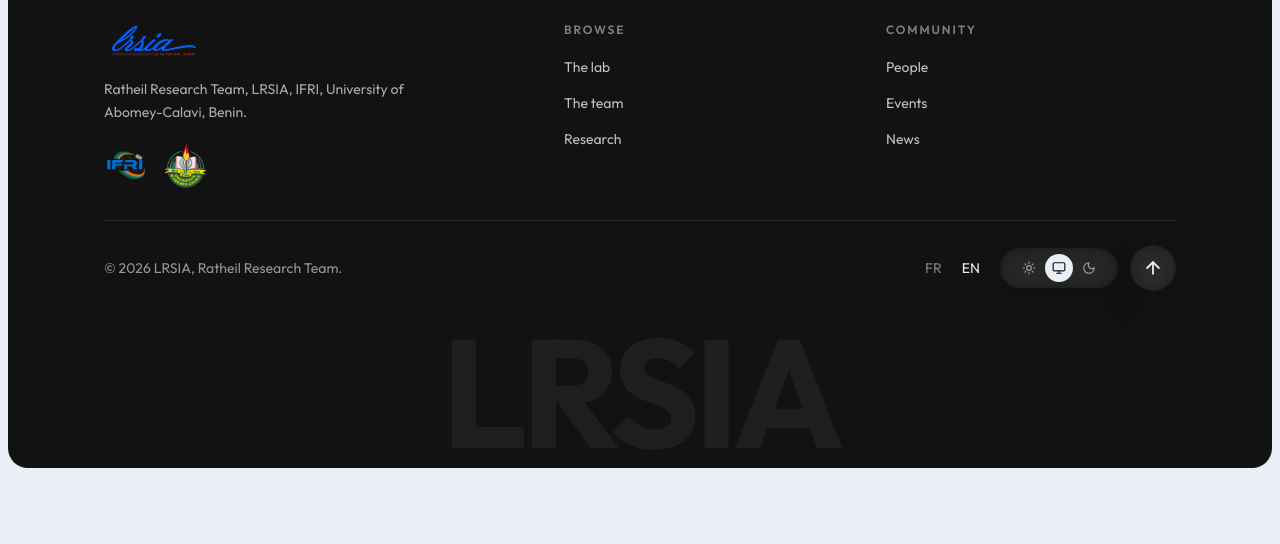
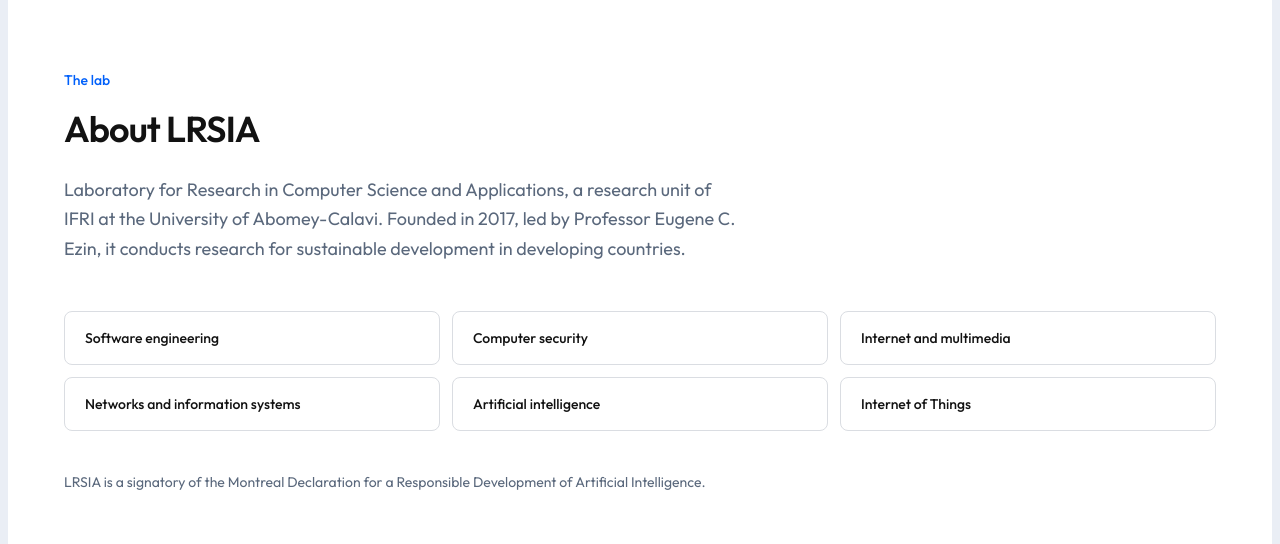
Before and after one commit to uac-rrteam/uac-rrteam.github.io, a React (Vite) app: page /en in a window 1280 px wide. Shown: the part 826-1370 px from the top of the page. Before the commit the page ends 1302 px from the top, so only its background shows below. Built offline with nearby package versions, Linux system fonts and the light colour scheme.

Commit message:
Amorce la landing : premiere section de contenu Le laboratoire sous le hero

```diff
--- a/src/pages/Home.tsx
+++ b/src/pages/Home.tsx
@@ -1,16 +1,16 @@
 import { Hero } from "@/sections/Hero";
+import { Laboratoire } from "@/sections/Laboratoire";
 
 /**
- * Page d'accueil.
- * Pour l'instant : la section d'ouverture seule. Les sections a effet
- * (parallax de recouvrement, reveal de texte grise, vitrine des travaux,
- * projets horizontaux qui se chevauchent) viendront s'empiler ici, dans
- * l'ordre de la maquette de reference, une fois l'architecture validee.
+ * Page d'accueil, en cours de transformation en landing complete : toutes les
+ * sections (labo, equipe, recherche, evenements) s'empilent ici. Les Actualites
+ * (blog) restent sur leur propre page.
  */
 export function Home() {
   return (
     <>
       <Hero />
+      <Laboratoire />
     </>
   );
 }
--- /dev/null
+++ b/src/sections/Laboratoire.tsx
@@ -0,0 +1,68 @@
+import { useRef } from "react";
+import { useReveal } from "@/hooks/useReveal";
+import { useLang } from "@/i18n/lang";
+
+// Domaines portes par l'IFRI (source : assets/docs/about-lrsia.md).
+const DOMAINES = [
+  { fr: "Genie logiciel", en: "Software engineering" },
+  { fr: "Securite informatique", en: "Computer security" },
+  { fr: "Internet et multimedia", en: "Internet and multimedia" },
+  { fr: "Reseaux et systemes d'information", en: "Networks and information systems" },
+  { fr: "Intelligence artificielle", en: "Artificial intelligence" },
+  { fr: "Internet des objets", en: "Internet of Things" },
+];
+
+/**
+ * Premiere section de contenu sous le hero : presentation du LRSIA.
+ * Panneau arrondi, memes marges que le hero et le footer. Contenu revele au
+ * scroll. Uniquement des faits verifies, rien d'invente.
+ */
+export function Laboratoire() {
+  const { lang } = useLang();
+  const fr = lang === "fr";
+  const ref = useRef<HTMLElement>(null);
+  useReveal(ref);
+
+  return (
+    <section
+      ref={ref}
+      id="laboratoire"
+      className="mx-2 mt-2 scroll-mt-4 rounded-[1.25rem] bg-card px-6 py-16 md:px-12 md:py-24"
+    >
+      <div className="mx-auto max-w-6xl">
+        <p data-reveal className="text-sm font-medium text-primary">
+          {fr ? "Le laboratoire" : "The lab"}
+        </p>
+        <h2
+          data-reveal
+          className="mt-4 max-w-3xl text-balance font-display text-3xl font-semibold leading-tight tracking-tight sm:text-4xl"
+        >
+          {fr ? "Le LRSIA en bref" : "About LRSIA"}
+        </h2>
+        <p data-reveal className="mt-6 max-w-2xl text-base leading-relaxed text-muted-foreground sm:text-lg">
+          {fr
+            ? "Laboratoire de Recherche en Sciences Informatiques et Applications, unite de recherche de l'IFRI a l'Universite d'Abomey-Calavi. Cree en 2017, dirige par le Professeur Eugene C. Ezin, il mene des recherches pour le developpement durable dans les pays en developpement."
+            : "Laboratory for Research in Computer Science and Applications, a research unit of IFRI at the University of Abomey-Calavi. Founded in 2017, led by Professor Eugene C. Ezin, it conducts research for sustainable development in developing countries."}
+        </p>
+
+        <div className="mt-12 grid gap-3 sm:grid-cols-2 lg:grid-cols-3">
+          {DOMAINES.map((d) => (
+            <div
+              data-reveal
+              key={d.fr}
+              className="rounded-lg border border-border px-5 py-4 text-sm font-medium transition-colors hover:border-primary/55"
+            >
+              {fr ? d.fr : d.en}
+            </div>
+          ))}
+        </div>
+
+        <p data-reveal className="mt-10 max-w-2xl text-sm leading-relaxed text-muted-foreground">
+          {fr
+            ? "Le LRSIA est signataire de la Declaration de Montreal pour un developpement responsable de l'intelligence artificielle."
+            : "LRSIA is a signatory of the Montreal Declaration for a Responsible Development of Artificial Intelligence."}
+        </p>
+      </div>
+    </section>
+  );
+}
```
